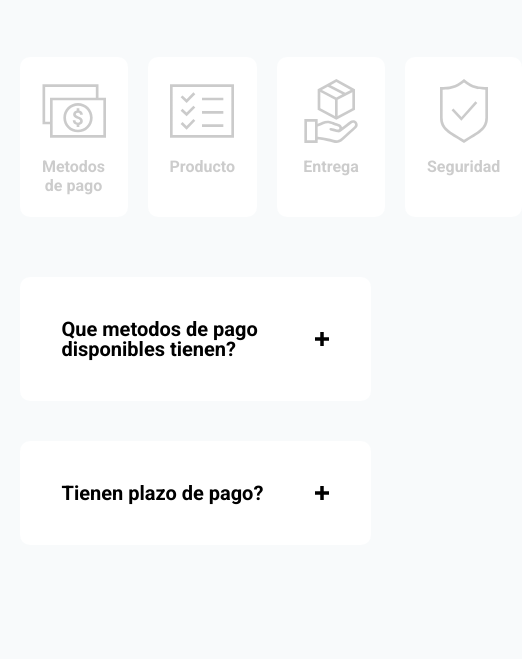
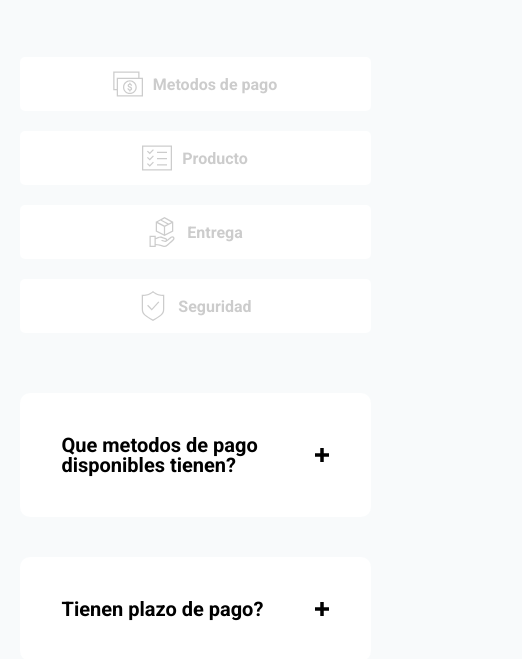
Before and after one commit to NahuelBau/Preguntas-Frecuentes, a plain HTML site: page index.html in a window 390 px wide. Shown: the part 101-760 px from the top of the page, 522 px wide, since content can reach past the window. Drawn offline with Linux system fonts and the light colour scheme.

Commit message:
Parte de Responsive Design [Terminada]

```diff
--- a/css/estilos.css
+++ b/css/estilos.css
@@ -150,3 +150,26 @@ main {
 /* ================================================= */
 /* ============= Responsive Design  ================ */
 /* ================================================= */
+
+@media screen and (max-width: 820px){
+  .categorias{
+    grid-template-columns: 1fr 1fr;
+  }
+  .categoria{
+    padding: 10px;
+    display: flex;
+    align-items: center;
+    justify-content: center;
+    border-radius: 5px;
+  }
+  .categoria svg{
+    width: 30px;
+    margin-right: 10px;
+    margin-bottom: 0;
+  }
+}
+@media screen and (max-width: 500px){
+  .categorias{
+    grid-template-columns: 1fr ;
+  }
+}
```
